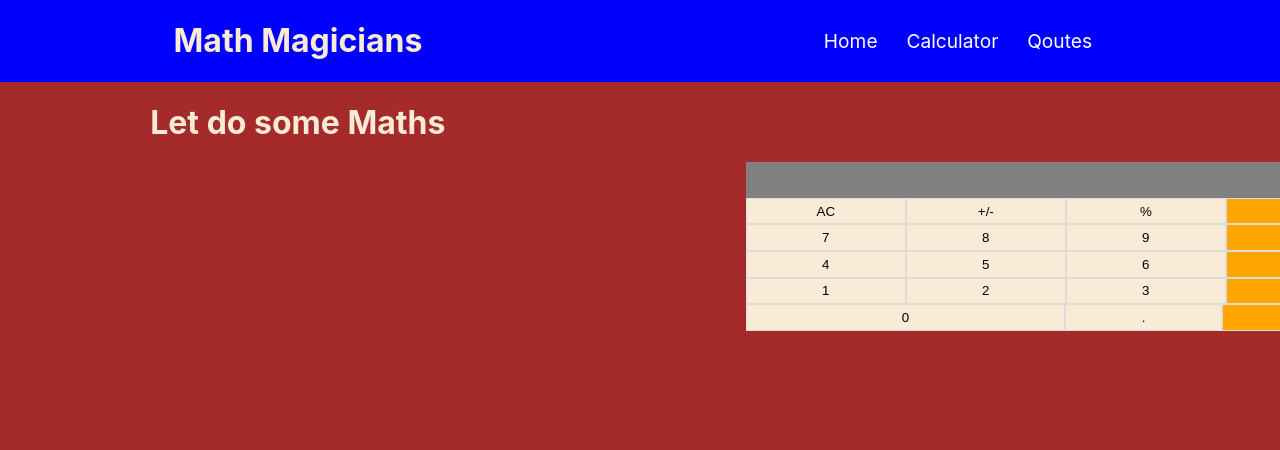
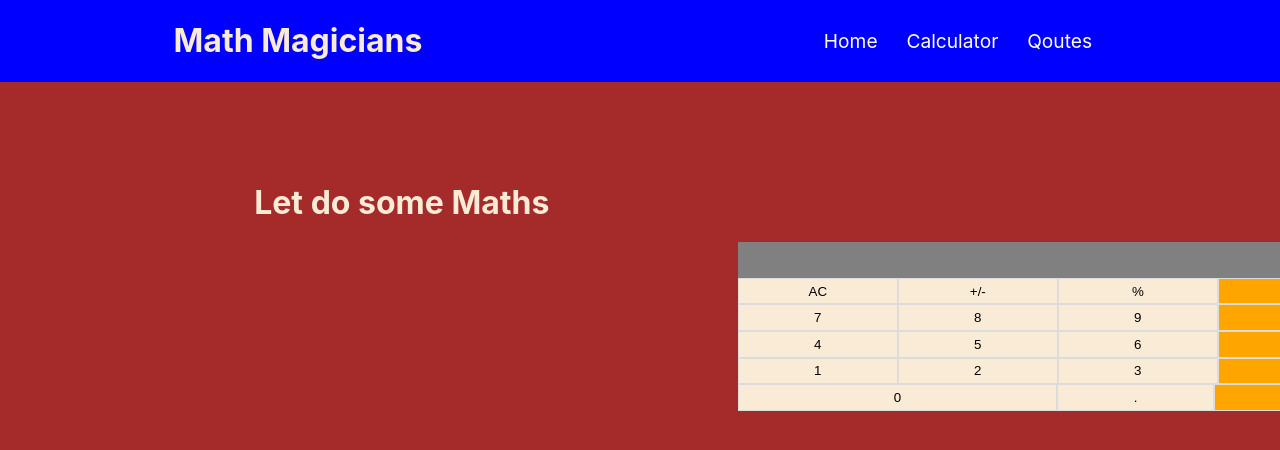
Before and after one commit to aneallaryea100/Math-Magicians, a React (Create React App) app: page /Calculator in a window 1280 px wide. Shown: the top 450 px of the page. Built offline with nearby package versions, Linux system fonts and the light colour scheme.

Commit message:
fix calculator

```diff
--- a/src/component/calculator.css
+++ b/src/component/calculator.css
@@ -5,6 +5,7 @@ body {
 .overall {
   display: flex;
   justify-content: space-around;
+  margin: 5rem 10rem;
 }
 
 .headTexts {
```
